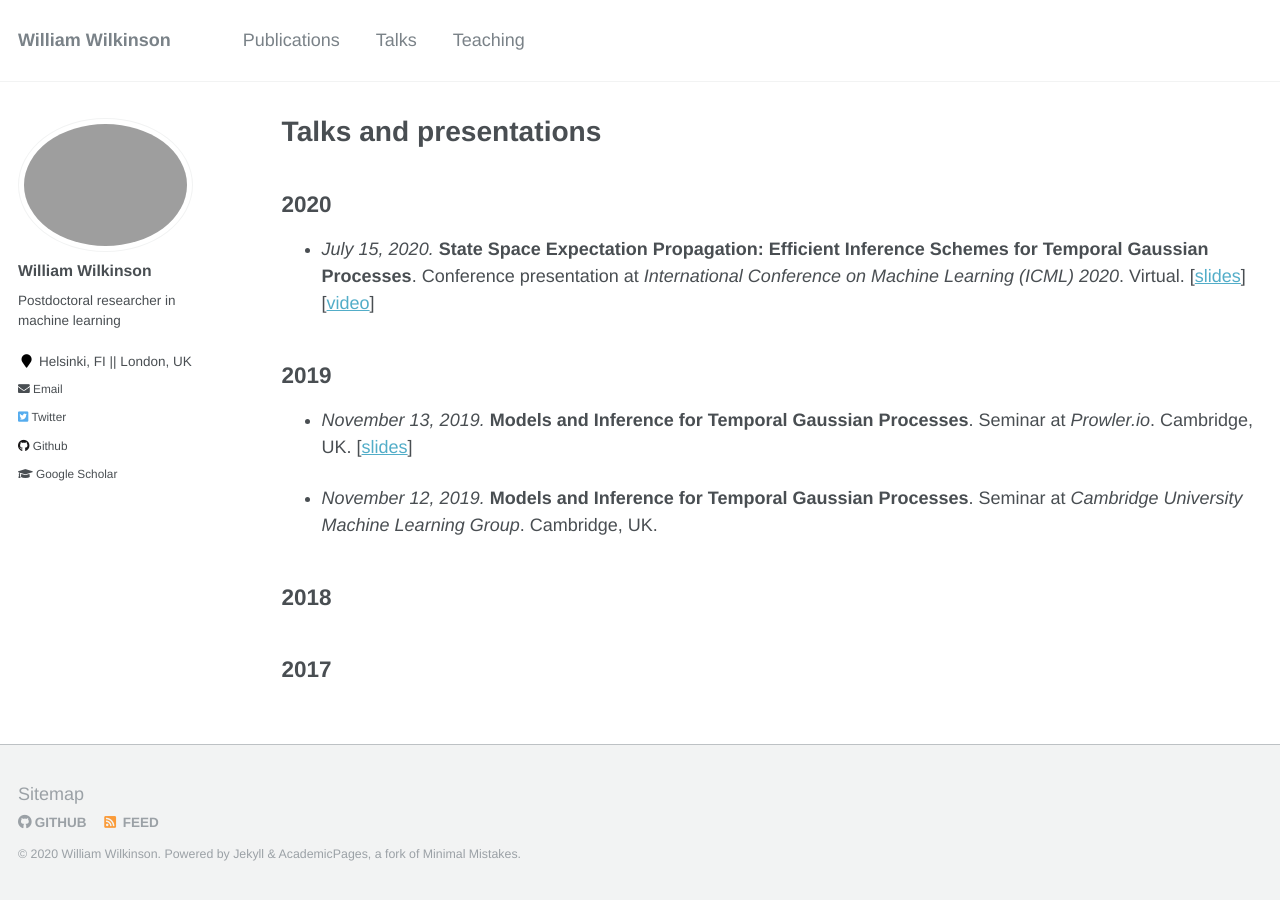
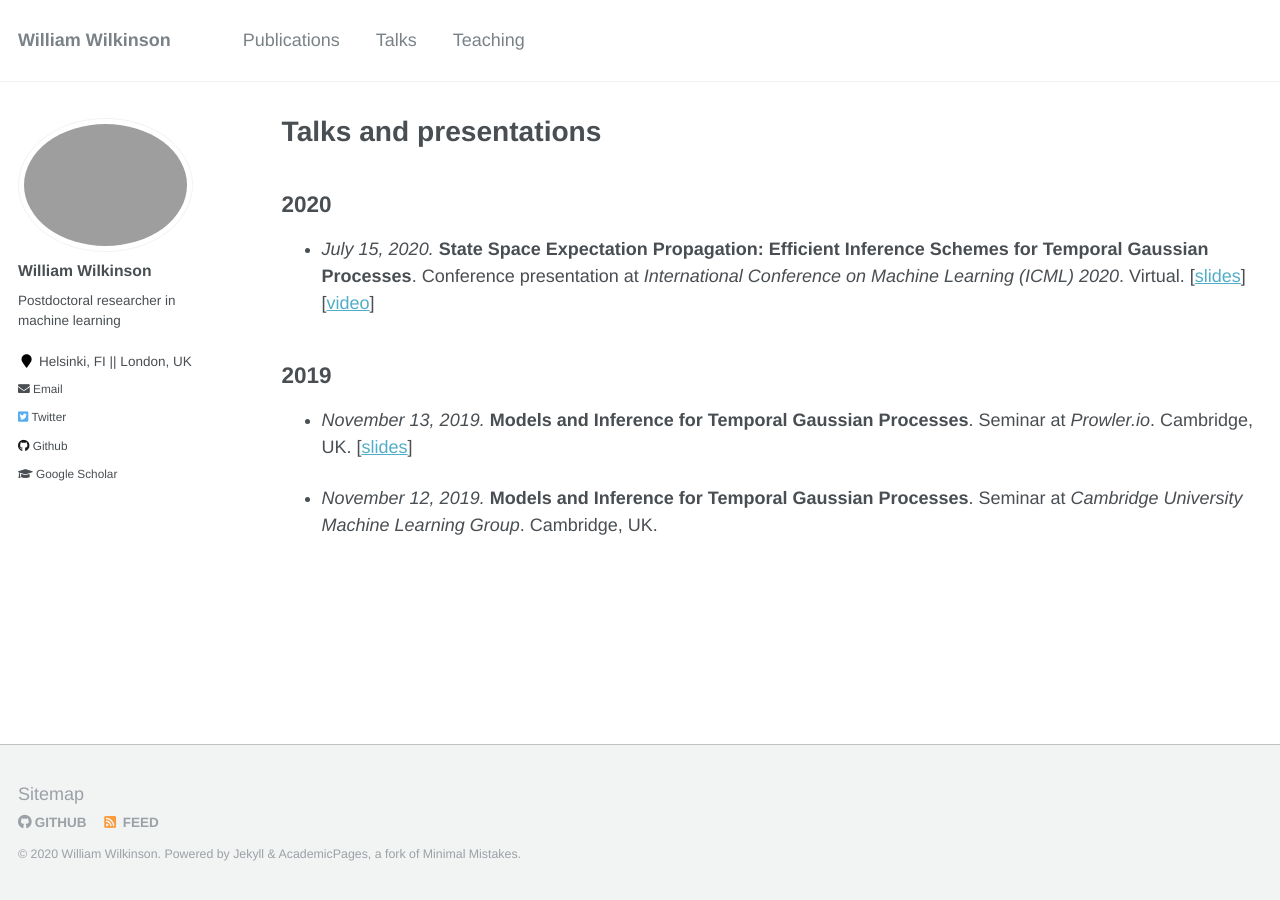
Before and after one commit to wil-j-wil/wil-j-wil2.github.io, a Jekyll site: the page built from _pages/talks.md, in a window 1280 px wide. Built offline with Jekyll 4.4.1, drawn with Linux system fonts in a browser that asks for light colours.

Commit message:
Update talks.md

```diff
--- a/_pages/talks.md
+++ b/_pages/talks.md
@@ -30,23 +30,3 @@ author_profile: true
   {% endif %}
 {% endfor %}
 </ul>
-
-2018
-------
-<ul>
-{% for post in site.talks reversed %}
-  {% if post.year == 2018 %}
-    {% include archive-single-talk.html %}
-  {% endif %}
-{% endfor %}
-</ul>
-
-2017
-------
-<ul>
-{% for post in site.talks reversed %}
-  {% if post.year == 2017 %}
-    {% include archive-single-talk.html %}
-  {% endif %}
-{% endfor %}
-</ul>
```
